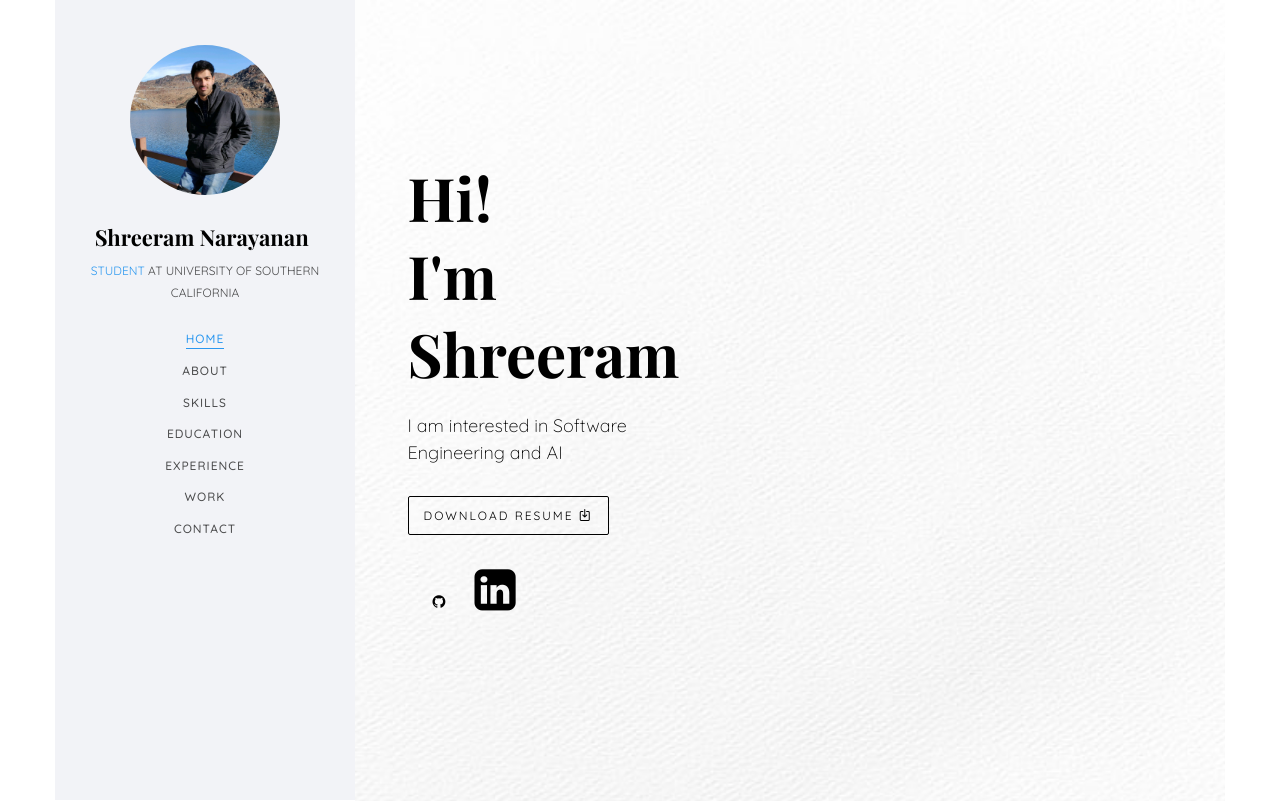
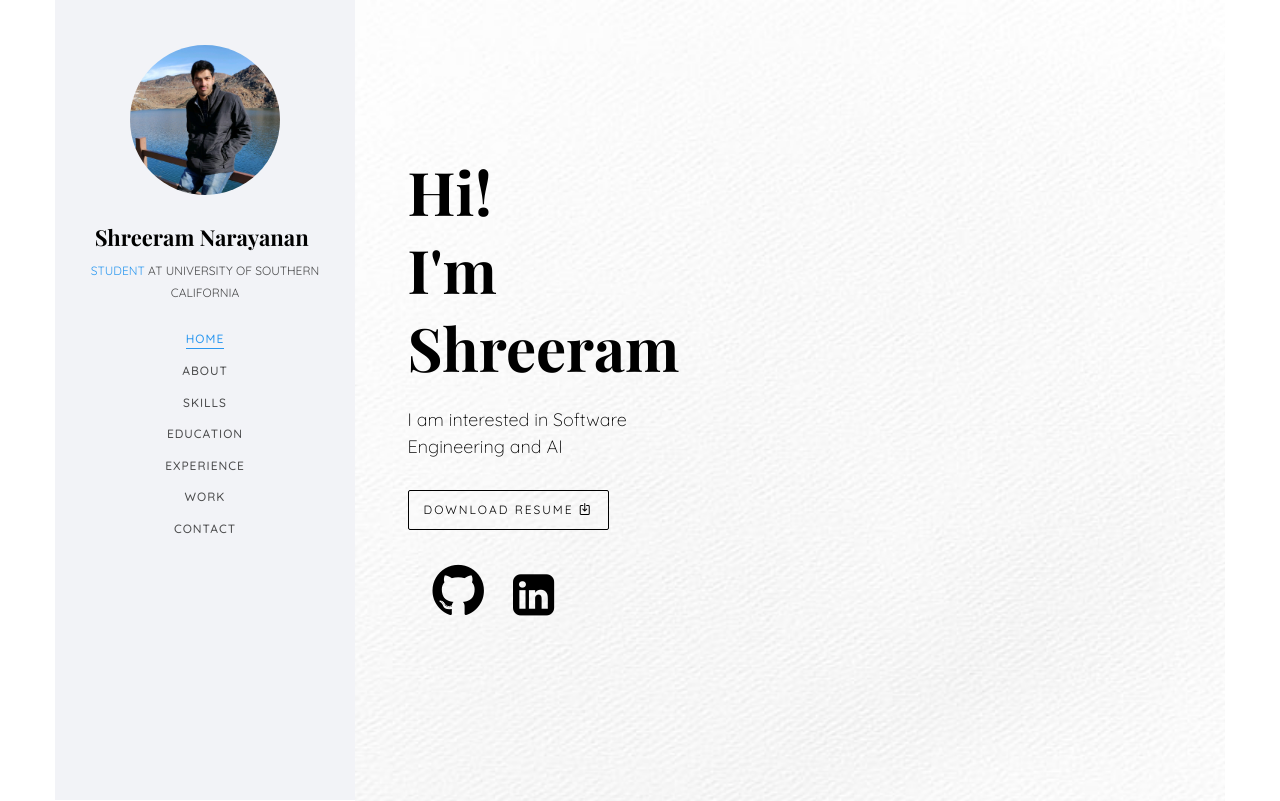
Before and after one commit to shreeram0206/shreeram0206.github.io, a plain HTML site: page index.html in a window 1280 px wide. Shown: the top 801 px of the page. Drawn offline with nearby package versions, Linux system fonts and the light colour scheme; files whose address does not match are found by name; a web font is replaced by a local one.

Commit message:
github icon resize

```diff
--- a/index.html
+++ b/index.html
@@ -99,7 +99,7 @@
 												</head>
 
 												<body>
-													<a href="https://github.com/shreeram0206" target="_blank" style="padding-left:25px;"><i class="fa fa-github fa-3.5x" style="color:black"></i></a>
+													<a href="https://github.com/shreeram0206" target="_blank" style="padding-left:25px;"><i class="fa fa-github fa-4x" style="color:black"></i></a>
 													<a href="https://www.linkedin.com/in/shreeram-narayanan-07" target="_blank" style="padding-left:25px;"><i class="fa fa-linkedin-square" style="font-size:48px;color:black"></i>
 												</body>
 
```
